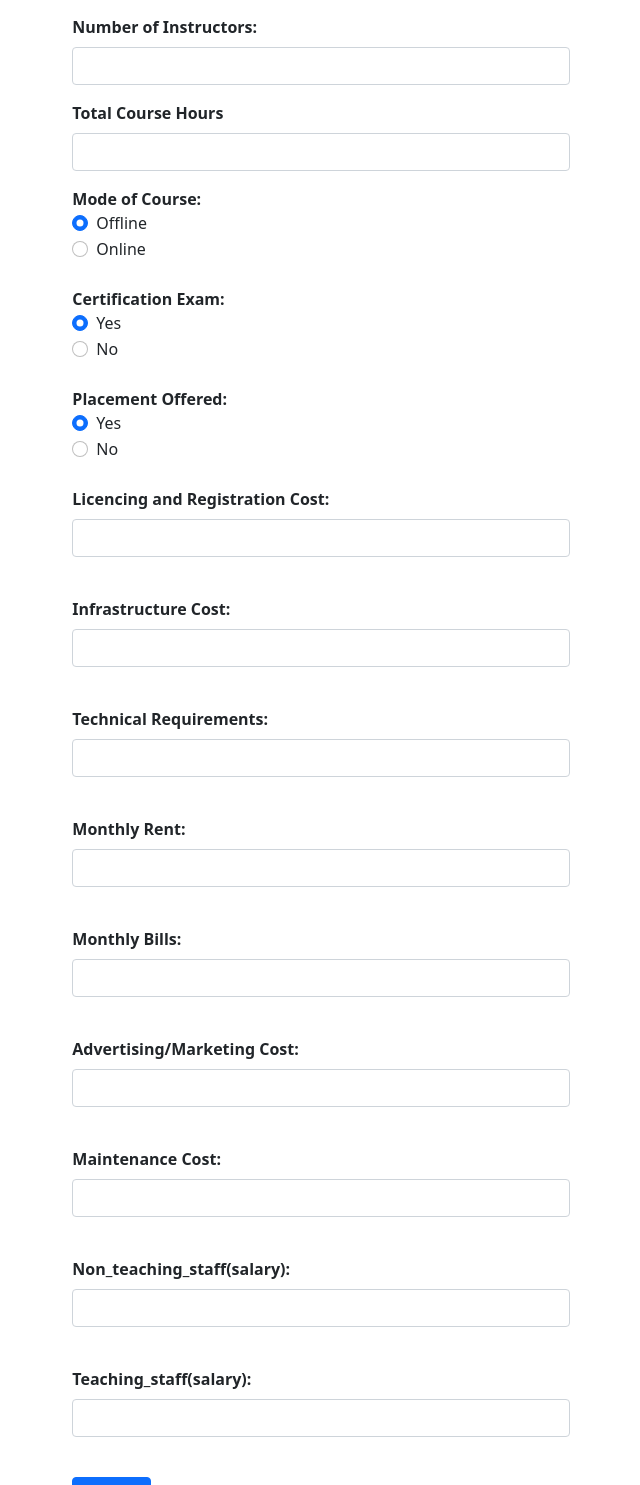
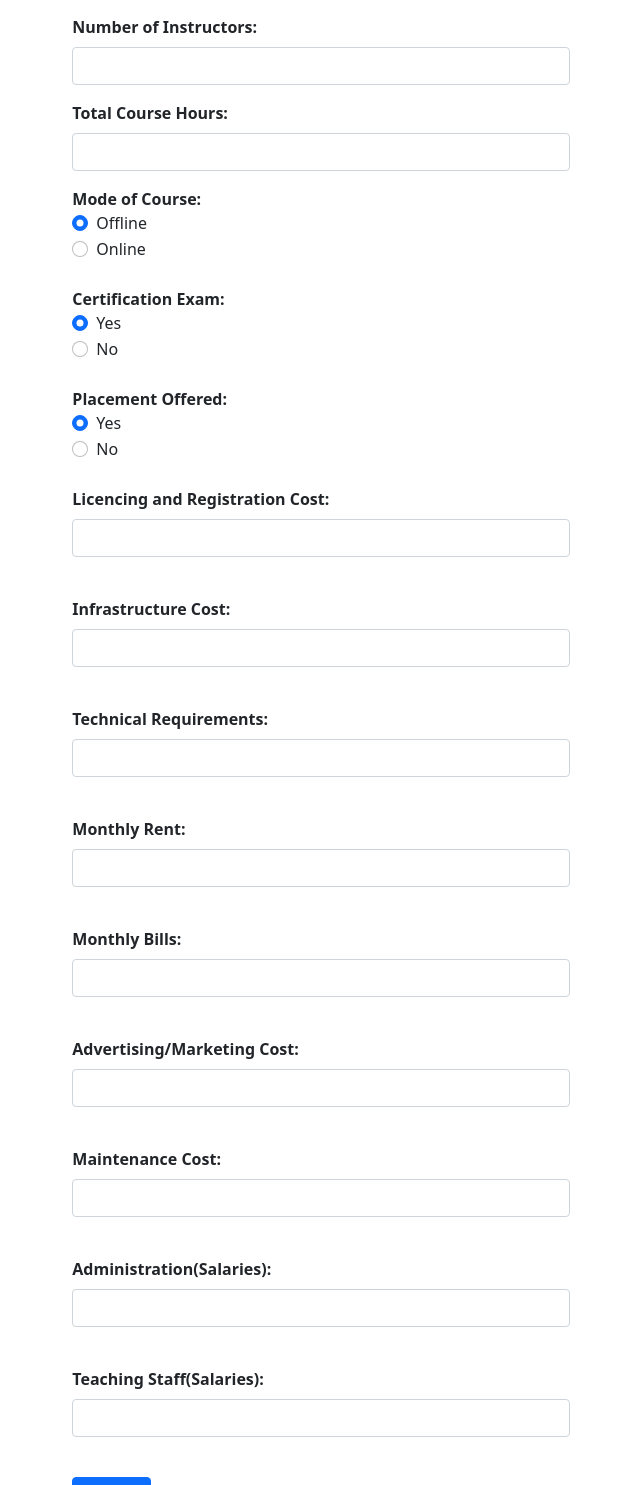
Before and after one commit to shubham-sd/price-prediction-for-edtech, a Flask app: template templates/index.html in a window 1280 px wide. Shown: the part 622-2107 px from the top of the page, without its empty margins (325-965 px from the left). Run offline with Flask 2, Linux system fonts and the light colour scheme; the template is opened without the code that fills it, so the values that code supplies are empty; parts of the project's set-up code (start-up, migrations or seed data) failed here and were passed over.

Commit message:
edited index file, some modification done

```diff
--- a/templates/index.html
+++ b/templates/index.html
@@ -59,7 +59,7 @@
                     <input class="selectpicker form-control" type="text" name="instructors">
                 </div>
                 <div class="mb-3">
-                    <label class="form-label"><b>Total Course Hours</b></label>
+                    <label class="form-label"><b>Total Course Hours: </b></label>
                     <input class="selectpicker form-control" type="text" name="coursehours">
                 </div>
                 <div>
@@ -145,11 +145,11 @@
                     <input class="selectpicker form-control" type="text" name="maintenance">
                 </div><br>
                 <div class="mb-3">
-                    <label class="form-label"><b>Non_teaching_staff(salary): </b></label>
+                    <label class="form-label"><b>Administration(Salaries): </b></label>
                     <input class="selectpicker form-control" type="text" name="nstaff">
                 </div><br>
                 <div class="mb-3">
-                    <label class="form-label"><b>Teaching_staff(salary): </b></label>
+                    <label class="form-label"><b>Teaching Staff(Salaries): </b></label>
                     <input class="selectpicker form-control" type="text" name="tstaff">
                 </div><br>
 
```
Also changed, not shown: 1 other file.
